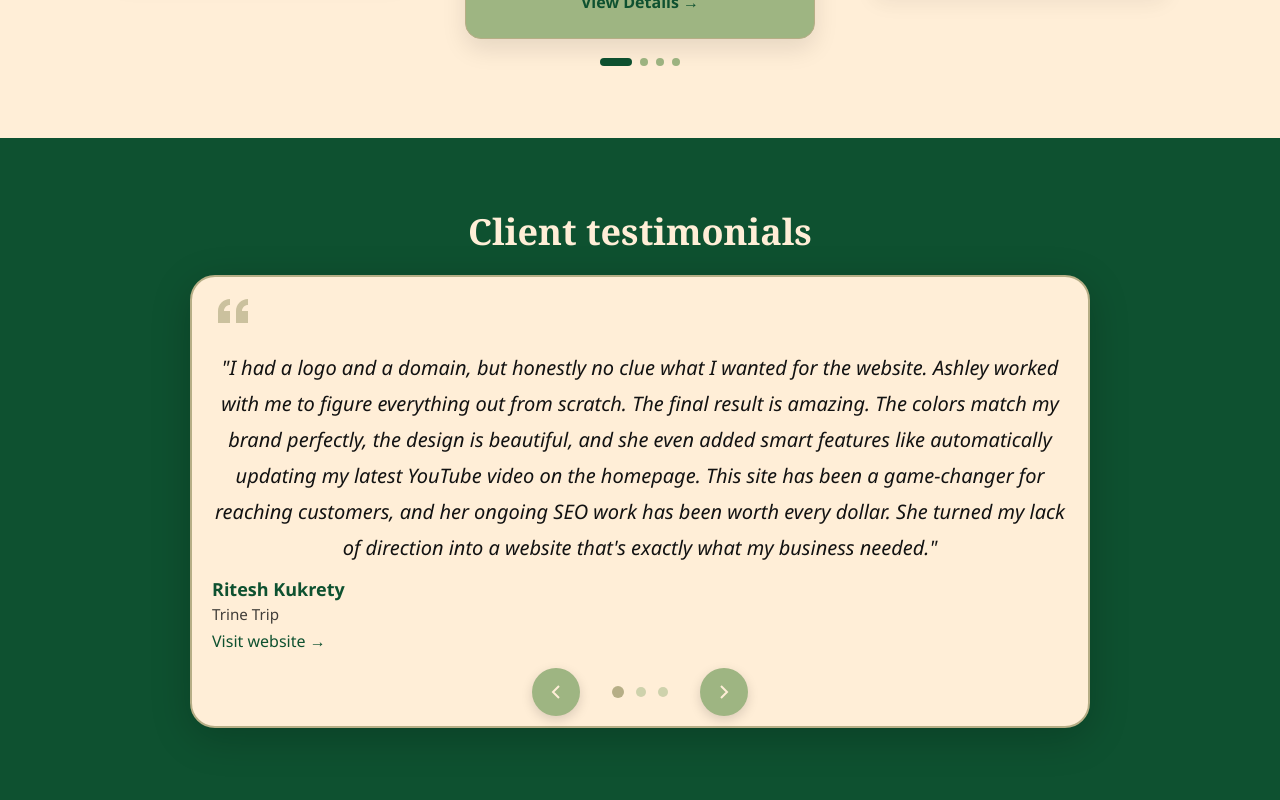
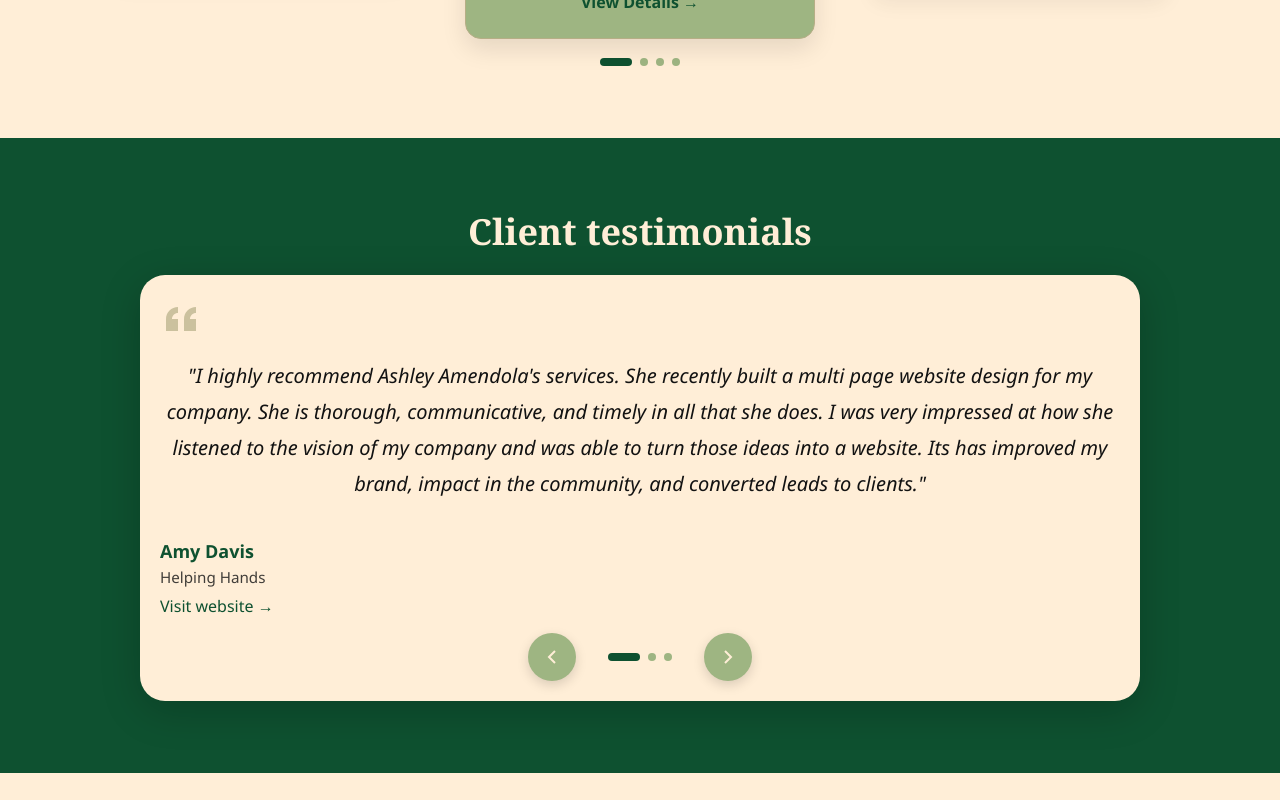
Before and after one commit to a-amendola/portfolio, a React (Vite) app: page / in a window 1280 px wide. Shown: the part 1866-2666 px from the top of the page. After the commit the page ends 2639 px from the top, so only its background shows below. Built offline with nearby package versions, Linux system fonts and the light colour scheme.

Commit message:
Finished testimonials section

```diff
--- a/src/components/ProjectCarousel.css
+++ b/src/components/ProjectCarousel.css
@@ -192,6 +192,10 @@
   cursor: pointer;
   transition: all 0.3s ease;
   padding: 0;
+}
+
+.carousel-dot:hover {
+  transform: scale(1.2);
 }
 
 .carousel-dot-active {
--- a/src/components/ProjectCarousel.jsx
+++ b/src/components/ProjectCarousel.jsx
@@ -213,7 +213,7 @@ export function ProjectCarousel() {
               <a
                 href={selectedProject.url}
                 target="_blank"
-                rel="noopener noreferrer"
+                rel="noopener"
                 className="modal-link"
               >
                 Visit Website →
--- a/src/components/Testimonials.css
+++ b/src/components/Testimonials.css
@@ -8,7 +8,7 @@
 }
 
 .testimonials-container {
-  max-width: 900px;
+  max-width: 1000px;
   margin: 0 auto;
 }
 
@@ -17,14 +17,6 @@
   color: var(--background);
 }
 
-.testimonials-subtitle {
-  text-align: center;
-  color: var(--background);
-  /* opacity: 0.9; */
-  /* font-size: 1.125rem; */
-  max-width: 600px;
-  margin: 0 auto 3rem;
-}
 
 /* ============================================
    TESTIMONIAL CARD
@@ -33,14 +25,13 @@
 .testimonial-card {
   background-color: var(--background);
   border-radius: 25px;
-  padding: 10px 20px;
+  padding: 20px;
   box-shadow: 0 10px 40px rgba(0, 0, 0, 0.2);
   position: relative;
   min-height: 350px;
   display: flex;
   flex-direction: column;
   justify-content: space-between;
-  border: 2px solid var(--accent);
   gap: 15px;
 }
 
@@ -54,7 +45,7 @@
   display: flex;
   flex-direction: column;
   justify-content: center;
-  gap: 10px;
+  gap: 15px;
 }
 
 .testimonial-text {
@@ -62,14 +53,12 @@
   font-size: 1.25rem;
   line-height: 1.8;
   font-style: italic;
-  margin-bottom: 0;
 }
 
 .testimonial-author {
   display: flex;
   flex-direction: column;
   align-items: left;
-  /* gap: 5px; */
   text-align: left;
 }
 
@@ -77,6 +66,7 @@
   font-weight: 600;
   font-size: 1.125rem;
   color: var(--primary);
+  margin-bottom: 0;
 }
 
 .author-company {
@@ -121,36 +111,32 @@
 }
 
 .nav-btn:hover {
-  /* background-color: var(--accent); */
   transform: scale(1.1);
 }
 
 .testimonial-dots {
   display: flex;
-  gap: 0.75rem;
-  align-items: center;
+  gap: 0.5rem;
 }
 
 .testimonial-dot {
-  width: 10px;
-  height: 10px;
-  border-radius: 50%;
-  background-color: var(--secondary);
-  opacity: 0.5;
+  width: 0.5rem;
+  height: 0.5rem;
+  border-radius: 9999px;
+  background: var(--secondary);
+  border: none;
+  cursor: pointer;
   transition: all 0.3s ease;
   padding: 0;
 }
 
 .testimonial-dot:hover {
-  opacity: 0.8;
   transform: scale(1.2);
 }
 
-.dot-active {
-  opacity: 1;
-  width: 12px;
-  height: 12px;
-  background-color: var(--accent);
+.testimonial-dot-active {
+  background: var(--primary);
+  width: 2rem;
 }
 
 /* ============================================
@@ -159,7 +145,6 @@
 
 @media screen and (max-width: 768px) {
   .testimonial-card {
-    padding: 2rem 1.5rem;
     min-height: 400px;
   }
 
@@ -178,22 +163,12 @@
 }
 
 @media screen and (max-width: 640px) {
-  .testimonials-subtitle {
-    font-size: 1rem;
-  }
-
   .testimonial-card {
-    padding: 1.5rem;
     min-height: auto;
   }
 
   .testimonial-text {
     font-size: 1rem;
-    margin-bottom: 1.5rem;
-  }
-
-  .quote-icon {
-    margin-bottom: 1rem;
   }
 
   .quote-icon svg {
--- a/src/components/Testimonials.jsx
+++ b/src/components/Testimonials.jsx
@@ -2,19 +2,19 @@ import React, { useState } from 'react';
 import './Testimonials.css';
 
 const testimonials = [
+  {
+    id: 2,
+    company: "Helping Hands",
+    clientName: "Amy Davis",
+    testimonial: "I highly recommend Ashley Amendola's services. She recently built a multi page website design for my company. She is thorough, communicative, and timely in all that she does. I was very impressed at how she listened to the vision of my company and was able to turn those ideas into a website. Its has improved my brand, impact in the community, and converted leads to clients.",
+    url: "https://helpinghandschildcare.org/"
+  },
   {
     id: 1,
     company: "Trine Trip",
     clientName: "Ritesh Kukrety",
     testimonial: "I had a logo and a domain, but honestly no clue what I wanted for the website. Ashley worked with me to figure everything out from scratch. The final result is amazing. The colors match my brand perfectly, the design is beautiful, and she even added smart features like automatically updating my latest YouTube video on the homepage. This site has been a game-changer for reaching customers, and her ongoing SEO work has been worth every dollar. She turned my lack of direction into a website that's exactly what my business needed.",
     url: "https://trinetrip.com/"
-  },
-  {
-    id: 2,
-    company: "Helping Hands",
-    clientName: "Amy Davis",
-    testimonial: "I highly recommend Ashley Amendola's services. She recently built a multi page website design for my company. She is thorough, communicative, and timely in all that she does. I was very impressed at how she listened to the vision of my company and was able to turn those ideas into a website. Its has improved my brand, impact in the community, and converted leads to clients.",
-    url: "https://helpinghandschildcare.org/"
   },
   {
     id: 3,
@@ -73,9 +73,9 @@ export function Testimonials() {
             <p className="testimonial-text">"{currentTestimonial.testimonial}"</p>
 
             <div className="testimonial-author">
-                <div className="author-name">{currentTestimonial.clientName}</div>
-                <div className="author-company">{currentTestimonial.company}</div>
-                <a href={currentTestimonial.url} className="visit-site" target="_blank" rel="noopener noreferrer">Visit website →</a>
+                <p className="author-name">{currentTestimonial.clientName}</p>
+                <p className="author-company">{currentTestimonial.company}</p>
+                <a href={currentTestimonial.url} className="visit-site" target="_blank" rel="noopener">Visit website →</a>
             </div>
           </div>
 
@@ -94,7 +94,7 @@ export function Testimonials() {
                 <button
                   key={index}
                   onClick={() => setCurrentIndex(index)}
-                  className={`testimonial-dot ${index === currentIndex ? 'dot-active' : ''}`}
+                  className={`testimonial-dot ${index === currentIndex ? 'testimonial-dot-active' : ''}`}
                   aria-label={`Go to testimonial ${index + 1}`}
                 />
               ))}
--- a/src/components/navbar.css
+++ b/src/components/navbar.css
@@ -4,7 +4,7 @@
     width: 100%;
     position: sticky;
     top: 0;
-    z-index: 15;
+    z-index: 100;
     justify-content: space-between;
     align-items: center;
     padding: 10px 20px 10px 20px;
```
